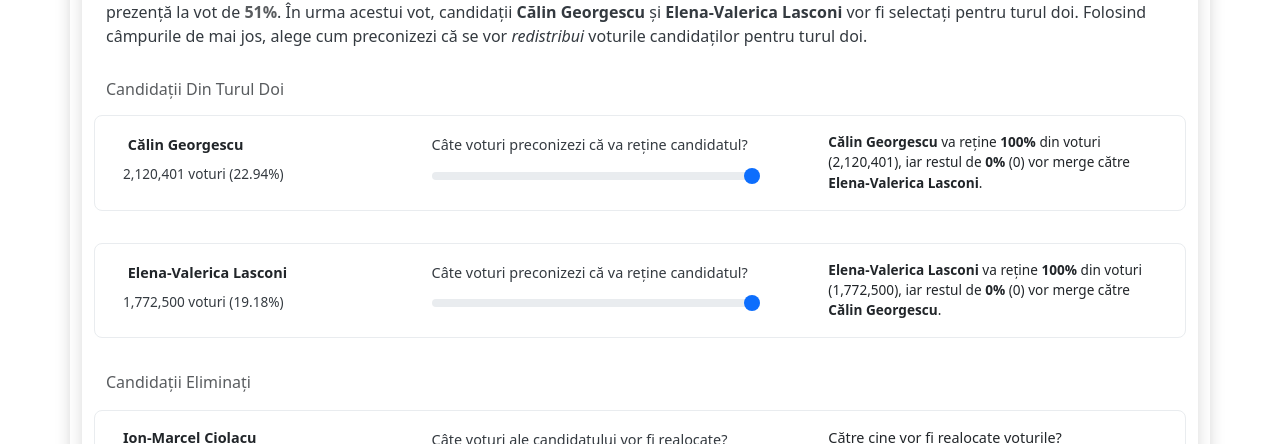
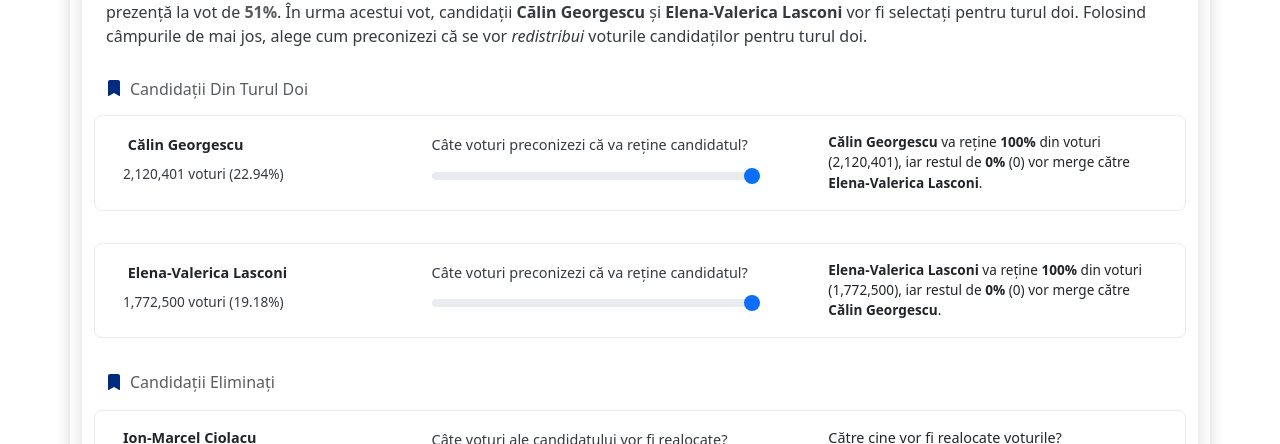
Before and after one commit to mihaiconstantin/lavot, a React (Vite) app: page / in a window 1280 px wide. Shown: the part 450-894 px from the top of the page. Built offline with nearby package versions, Linux system fonts and the light colour scheme.

Commit message:
Design: add ribbons to controls subsections

```diff
--- a/src/components/Candidates.tsx
+++ b/src/components/Candidates.tsx
@@ -22,7 +22,12 @@ const Candidates: React.FC = () => {
                 <Summary />
 
                 <div className="b row text-muted display-6 section-subtitle">
-                    <div className="col-12">Candidații Din Turul Doi</div>
+                    <div className="col-12">
+                        <svg xmlns="http://www.w3.org/2000/svg" width="16" height="16" fill="currentColor" className="bi bi-bookmark-fill" viewBox="0 0 16 16">
+                            <path d="M2 2v13.5a.5.5 0 0 0 .74.439L8 13.069l5.26 2.87A.5.5 0 0 0 14 15.5V2a2 2 0 0 0-2-2H4a2 2 0 0 0-2 2"/>
+                        </svg>
+                        <span>Candidații Din Turul Doi</span>
+                    </div>
                 </div>
 
                 {/* Render the qualified candidates. */}
@@ -37,7 +42,12 @@ const Candidates: React.FC = () => {
                 ))}
 
                 <div className="b row text-muted lead section-subtitle">
-                    <div className="col-12">Candidații Eliminați</div>
+                    <div className="col-12">
+                        <svg xmlns="http://www.w3.org/2000/svg" width="16" height="16" fill="currentColor" className="bi bi-bookmark-fill" viewBox="0 0 16 16">
+                            <path d="M2 2v13.5a.5.5 0 0 0 .74.439L8 13.069l5.26 2.87A.5.5 0 0 0 14 15.5V2a2 2 0 0 0-2-2H4a2 2 0 0 0-2 2"/>
+                        </svg>
+                        <span>Candidații Eliminați</span>
+                    </div>
                 </div>
 
                 {/* Render the dropouts. */}
--- a/src/main.css
+++ b/src/main.css
@@ -94,7 +94,7 @@ header .logo {
     font-size: 1.1rem;
 }
 
-.section-title .bi {
+.section-title svg {
     color: var(--bs-gray-800);
     margin-right: 0.5rem;
     margin-top: -3px;
@@ -111,6 +111,16 @@ header .logo {
     font-size: 1rem;
     margin-bottom: 1rem;
 }
+
+.section-subtitle span {
+    margin-left: 0.5rem;
+}
+
+.section-subtitle svg {
+    margin-top: -4px;
+    color: #002B7F;
+}
+
 
 /* #endregion */
 
```
